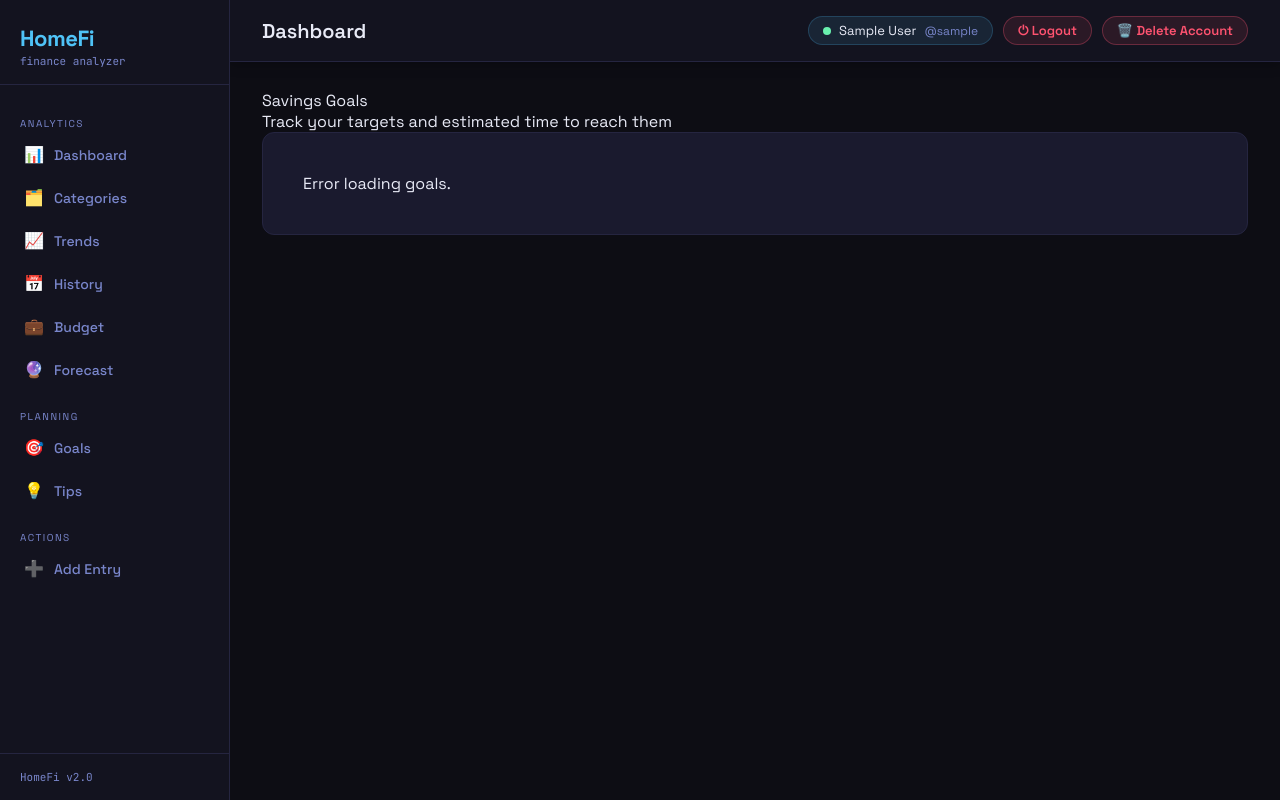
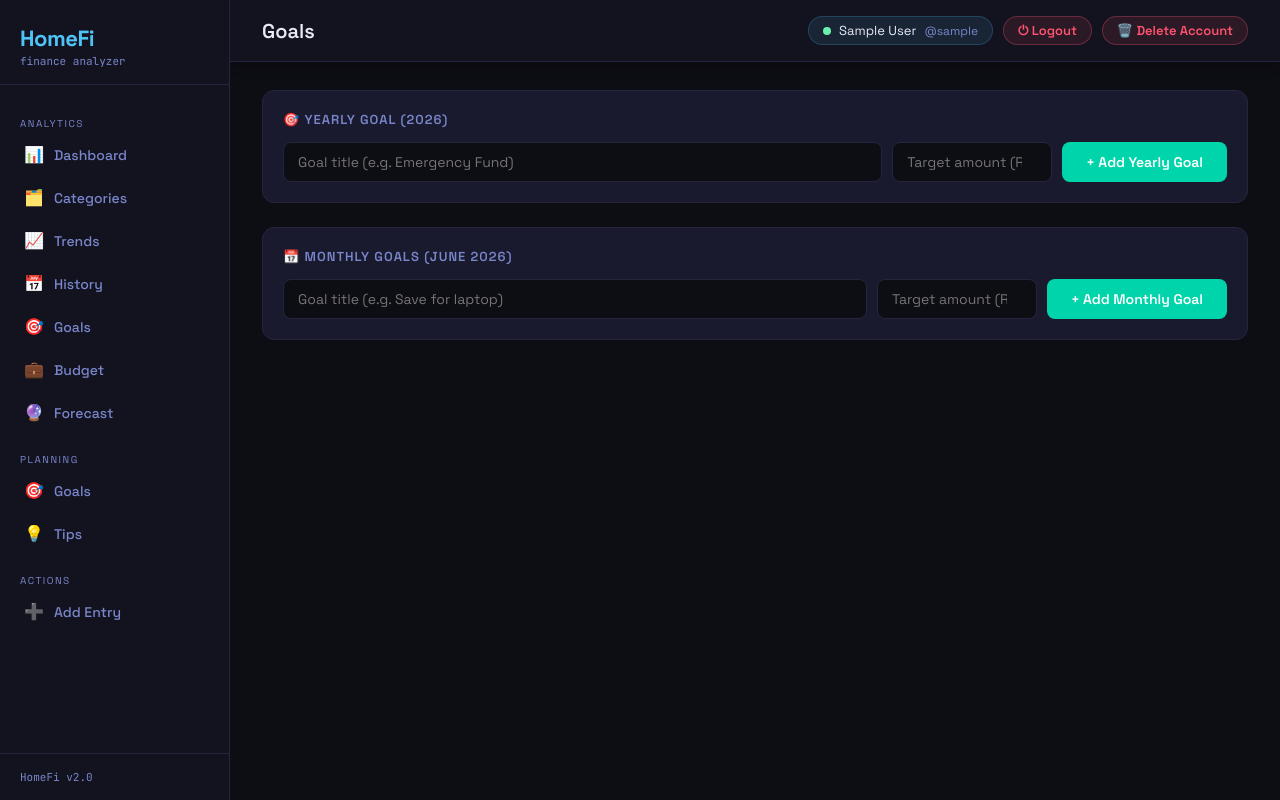
Before and after one commit to karan127-prog/HomeFi-web, a Flask app: page /goals in a window 1280 px wide. Run offline with Flask 3, Linux system fonts and the light colour scheme; the visitor is signed in with stand-in values (Sample User, id 1).

Commit message:
Add goals feature: yearly and monthly savings goals

```diff
--- a/app.py
+++ b/app.py
@@ -467,6 +467,57 @@ def api_history_month(month):
         })
     transactions.sort(key=lambda x: x["date"], reverse=True)
     return jsonify({"transactions": transactions})
+
+@app.route("/goals")
+@login_required
+def goals_page():
+    return render_template("goals.html")
+
+@app.route("/api/goals")
+@login_required
+def api_goals():
+    user = get_current_user()
+    current_year = str(datetime.now().year)
+    current_month = datetime.now().strftime("%Y-%m")
+
+    res = supabase.table("goals").select("*").eq("user_id", user).execute()
+    all_goals = res.data or []
+
+    yearly = [g for g in all_goals if g["goal_type"]=="yearly" and g["period"]==current_year]
+    monthly = [g for g in all_goals if g["goal_type"]=="monthly" and g["period"]==current_month]
+
+    return jsonify({"yearly": yearly, "monthly": monthly})
+
+@app.route("/api/goals/add", methods=["POST"])
+@login_required
+def api_goals_add():
+    user = get_current_user()
+    data = request.get_json()
+
+    goal_type = data.get("goal_type")
+    title = data.get("title")
+    target_amount = float(data.get("target_amount"))
+
+    if goal_type == "yearly":
+        period = str(datetime.now().year)
+    else:
+        period = data.get("period") or datetime.now().strftime("%Y-%m")
+
+    supabase.table("goals").insert({
+        "user_id": user,
+        "goal_type": goal_type,
+        "period": period,
+        "title": title,
+        "target_amount": target_amount
+    }).execute()
+
+    return jsonify({"success": True})
+
+@app.route("/api/goals/delete/<int:goal_id>", methods=["POST"])
+@login_required
+def api_goals_delete(goal_id):
+    supabase.table("goals").delete().eq("id", goal_id).eq("user_id", get_current_user()).execute()
+    return jsonify({"success": True})
 # ── Run ───────────────────────────────────────────────────────────────────────
 if __name__ == "__main__":
     port = int(os.environ.get("PORT", 5000))
--- a/templates/base.html
+++ b/templates/base.html
@@ -370,6 +370,7 @@
     <a href="/categories"     class="nav-link {% if page=='categories'      %}active{% endif %}"><span class="icon">🗂️</span> Categories</a>
     <a href="/trends"         class="nav-link {% if page=='trends'          %}active{% endif %}"><span class="icon">📈</span> Trends</a>
     <a href="/history"        class="nav-link {% if page=='history'         %}active{% endif %}"><span class="icon">📅</span> History</a>
+    <a href="/goals" class="nav-link {% if page=='goals' %}active{% endif %}"><span class="icon">🎯</span> Goals</a>
     <a href="/budget"         class="nav-link {% if page=='budget'          %}active{% endif %}"><span class="icon">💼</span> Budget</a>
     <a href="/forecast"       class="nav-link {% if page=='forecast'        %}active{% endif %}"><span class="icon">🔮</span> Forecast</a>
 
--- a/templates/goals.html
+++ b/templates/goals.html
@@ -1,65 +1,86 @@
 {% extends "base.html" %}
-{% block title %}Goals{% endblock %}
+{% block page_title %}Goals{% endblock %}
 
 {% block content %}
-<div class="page-header">
-  <div class="page-title">Savings Goals</div>
-  <div class="page-subtitle">Track your targets and estimated time to reach them</div>
+
+<div class="card" style="margin-bottom:24px">
+  <div class="card-title">🎯 Yearly Goal (<span id="yearLabel"></span>)</div>
+  <div id="yearlyGoals"></div>
+  <div style="margin-top:14px; display:flex; gap:10px; flex-wrap:wrap">
+    <input id="yearlyTitle" type="text" placeholder="Goal title (e.g. Emergency Fund)" class="form-input" style="flex:1; min-width:180px">
+    <input id="yearlyAmount" type="number" placeholder="Target amount (Rs.)" class="form-input" style="width:160px">
+    <button onclick="addGoal('yearly')" class="btn">+ Add Yearly Goal</button>
+  </div>
 </div>
 
-<div id="goals-container">
-  <p style="color:var(--muted);padding:20px;">Loading...</p>
+<div class="card">
+  <div class="card-title">📅 Monthly Goals (<span id="monthLabel"></span>)</div>
+  <div id="monthlyGoals"></div>
+  <div style="margin-top:14px; display:flex; gap:10px; flex-wrap:wrap">
+    <input id="monthlyTitle" type="text" placeholder="Goal title (e.g. Save for laptop)" class="form-input" style="flex:1; min-width:180px">
+    <input id="monthlyAmount" type="number" placeholder="Target amount (Rs.)" class="form-input" style="width:160px">
+    <button onclick="addGoal('monthly')" class="btn">+ Add Monthly Goal</button>
+  </div>
 </div>
-{% endblock %}
 
-{% block extra_js %}
 <script>
-fetch('/api/goals').then(r=>r.json()).then(goals => {
-  const el = document.getElementById('goals-container');
+const now = new Date();
+document.getElementById("yearLabel").textContent = now.getFullYear();
+document.getElementById("monthLabel").textContent = now.toLocaleString('default', { month: 'long', year: 'numeric' });
 
-  if (!goals || goals.length === 0) {
-    el.innerHTML = `
-      <div class="card" style="text-align:center;padding:48px;">
-        <p style="color:var(--muted);margin-bottom:12px;">No goals found.</p>
-        <p style="color:var(--muted);font-size:0.8rem;">Create a <code>Data/goals.json</code> file to track goals.</p>
-        <p style="color:var(--muted);font-size:0.75rem;margin-top:8px;">Example:<br><code>[{"name":"Laptop","target":50000,"current_savings":10000,"priority":"High"}]</code></p>
-      </div>`;
+function loadGoals() {
+  fetch("/api/goals")
+    .then(res => res.json())
+    .then(data => {
+      renderGoals("yearlyGoals", data.yearly);
+      renderGoals("monthlyGoals", data.monthly);
+    });
+}
+
+function renderGoals(containerId, goals) {
+  const container = document.getElementById(containerId);
+  if (!goals.length) {
+    container.innerHTML = '<div style="color:var(--muted); padding:12px 0">Koi goal nahi set kiya hai abhi.</div>';
     return;
   }
+  let html = "";
+  goals.forEach(g => {
+    html += `
+      <div style="display:flex; justify-content:space-between; align-items:center; padding:10px 0; border-bottom:1px solid rgba(37,37,64,0.5)">
+        <div>
+          <div style="font-weight:600; color:var(--text)">${g.title}</div>
+          <div style="font-size:13px; color:var(--accent); font-family:'JetBrains Mono',monospace">Rs.${Number(g.target_amount).toLocaleString()}</div>
+        </div>
+        <a href="javascript:void(0)" onclick="deleteGoal(${g.id})" style="color:var(--red); text-decoration:none; font-size:16px">🗑️</a>
+      </div>`;
+  });
+  container.innerHTML = html;
+}
 
-  const priorityColor = { High:'#e05260', Medium:'#f5a623', Low:'#00d4aa' };
+function addGoal(type) {
+  const titleEl = document.getElementById(type === 'yearly' ? 'yearlyTitle' : 'monthlyTitle');
+  const amountEl = document.getElementById(type === 'yearly' ? 'yearlyAmount' : 'monthlyAmount');
+  const title = titleEl.value.trim();
+  const amount = amountEl.value;
 
-  let html = '<div style="display:grid;grid-template-columns:1fr 1fr;gap:20px;">';
-  goals.forEach(g => {
-    const pct   = Math.min(100, g.pct || 0);
-    const pColor = priorityColor[g.priority] || '#7c6df0';
-    const rem   = (g.target - g.saved).toLocaleString('en-IN');
-    html += `
-    <div class="card" style="border-top:3px solid ${pColor};">
-      <div style="display:flex;justify-content:space-between;align-items:flex-start;margin-bottom:14px;">
-        <div>
-          <div style="font-weight:600;font-size:1rem;">${g.name}</div>
-          <div style="color:var(--muted);font-size:0.75rem;margin-top:2px;">${g.priority} Priority</div>
-        </div>
-        <span style="background:rgba(255,255,255,0.06);border:1px solid var(--border);border-radius:99px;padding:2px 10px;font-size:0.75rem;">${pct.toFixed(1)}%</span>
-      </div>
-      <div style="font-family:'Space Mono',monospace;font-size:1.2rem;color:${pColor};margin-bottom:6px;">
-        ₹${g.saved.toLocaleString('en-IN')}
-        <span style="color:var(--muted);font-size:0.8rem;"> / ₹${g.target.toLocaleString('en-IN')}</span>
-      </div>
-      <div style="background:var(--bg3);border-radius:99px;height:7px;overflow:hidden;margin:10px 0;">
-        <div style="height:100%;border-radius:99px;background:${pColor};width:${pct}%;transition:width 0.8s ease;"></div>
-      </div>
-      <div style="display:flex;justify-content:space-between;font-size:0.8rem;color:var(--muted);">
-        <span>₹${rem} remaining</span>
-        <span>ETA: ${g.eta}</span>
-      </div>
-    </div>`;
+  if (!title || !amount) { alert("Title aur amount dono fill karo!"); return; }
+
+  fetch("/api/goals/add", {
+    method: "POST",
+    headers: { "Content-Type": "application/json" },
+    body: JSON.stringify({ goal_type: type, title: title, target_amount: amount })
+  }).then(() => {
+    titleEl.value = "";
+    amountEl.value = "";
+    loadGoals();
   });
-  html += '</div>';
-  el.innerHTML = html;
-}).catch(() => {
-  document.getElementById('goals-container').innerHTML = '<div class="card"><p style="color:var(--danger);padding:20px;">Error loading goals.</p></div>';
-});
+}
+
+function deleteGoal(id) {
+  if (!confirm("Goal delete karna hai?")) return;
+  fetch(`/api/goals/delete/${id}`, { method: "POST" }).then(() => loadGoals());
+}
+
+loadGoals();
 </script>
 {% endblock %}
```
